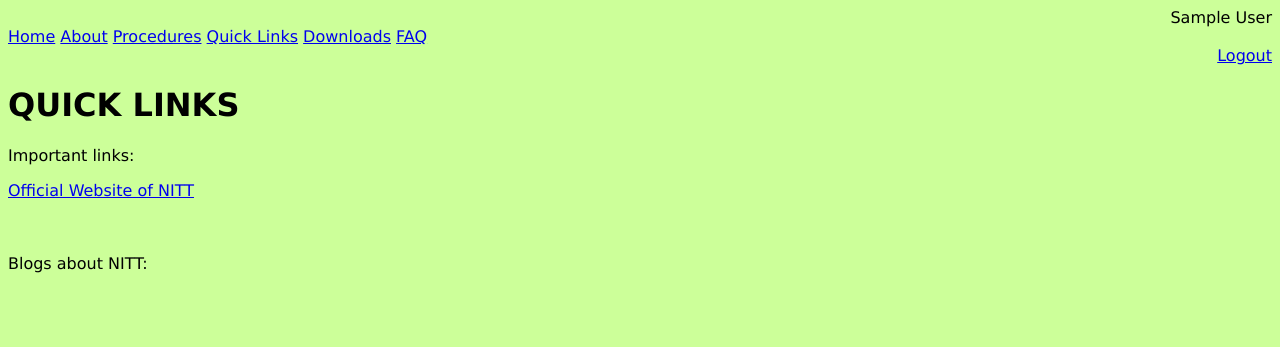
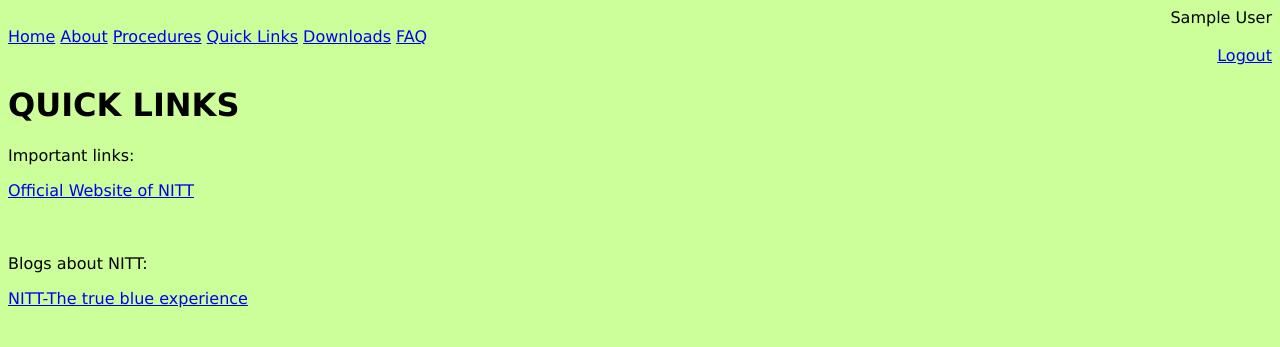
Before and after one commit to metallicmay/Delta-Project, a PHP site: page /quicklinks.php in a window 1280 px wide. Shown: the top 347 px of the page. Run offline with PHP 8.4, Linux system fonts and the light colour scheme; the visitor is signed in with stand-in values (Sample User, id 1).

Commit message:
Update quicklinks.php

```diff
--- a/quicklinks.php
+++ b/quicklinks.php
@@ -16,6 +16,6 @@ echo"<h1>QUICK LINKS</h1>";
 <div> <a href=http://www.nitt.edu/> Official Website of NITT </a> </div>
 <br></br>
 <p>Blogs about NITT:</p>
-
+<div> <a href=http://www.metallicmay.wordpress.com> NITT-The true blue experience</a> </div>
 </body>
 </html>
```
